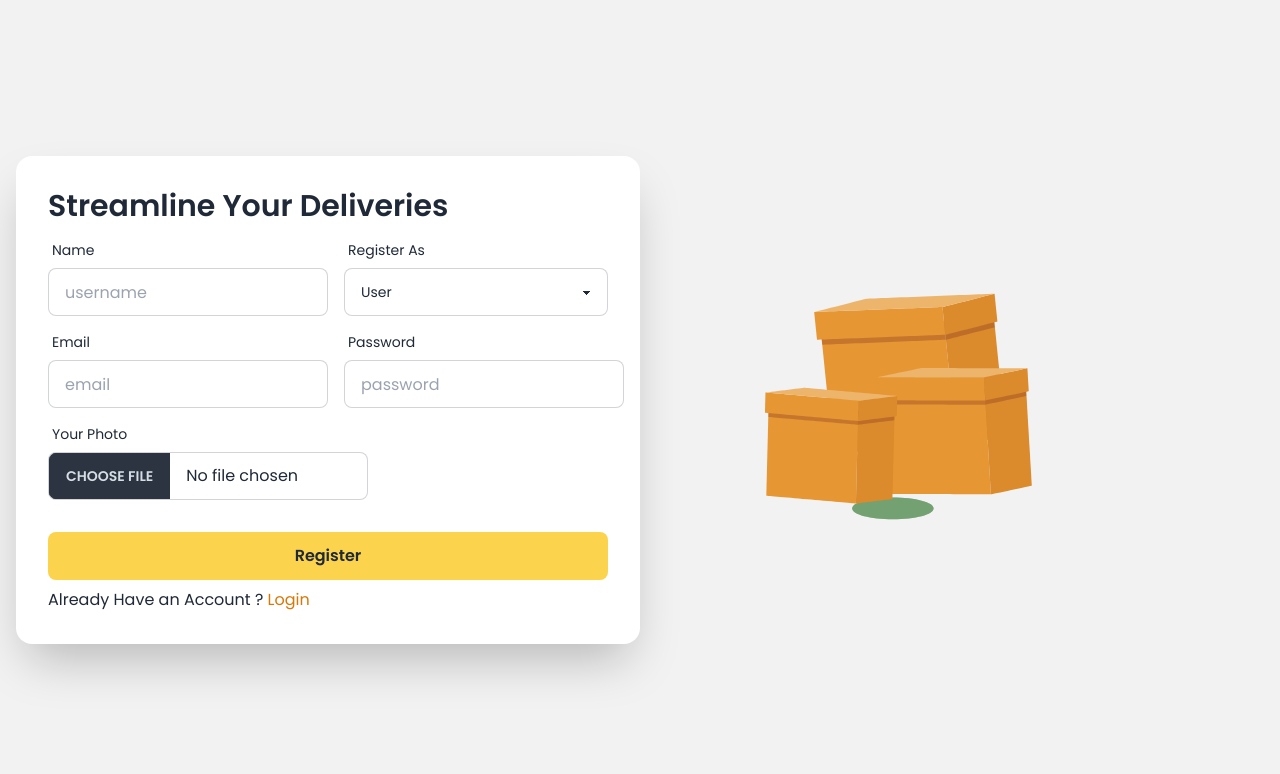
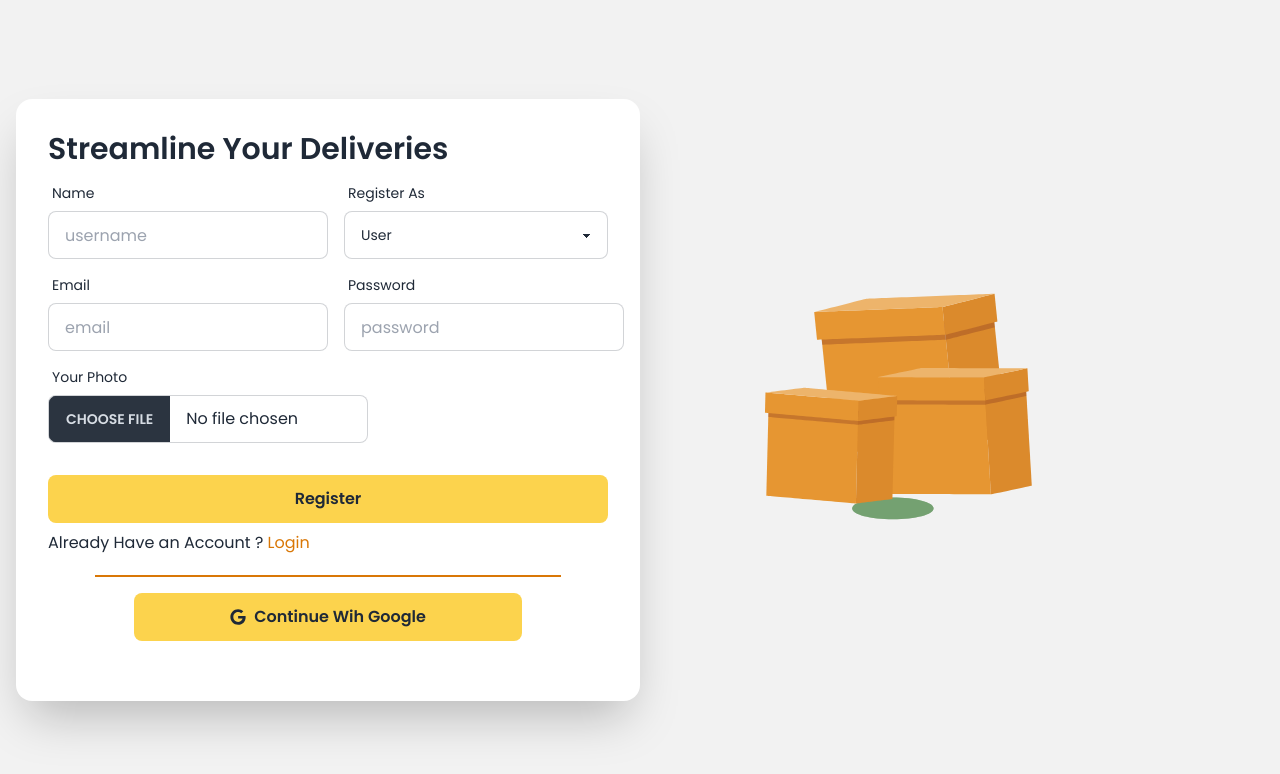
Before and after one commit to TazwoarCommits/Parcel-Cloud-Client-Side_PHA12, a React (Vite) app: page /register in a window 1280 px wide. Shown: the top 774 px of the page. Built offline with nearby package versions, Linux system fonts and the light colour scheme; no server answers; a web font is replaced by a local one.

Commit message:
google login done

```diff
--- /dev/null
+++ b/src/Components/SocialLogin/GoogleLogin.jsx
@@ -0,0 +1,51 @@
+import { GoogleAuthProvider } from "firebase/auth";
+import useAuth from "../../Hooks/useAuth";
+import { FaGoogle } from "react-icons/fa";
+import useAxiosPublic from "../../Hooks/useAxios";
+import { useNavigate } from "react-router-dom";
+import toast from "react-hot-toast";
+
+const GoogleLogin = () => {
+    const { googleLogin } = useAuth();
+    const provider = new GoogleAuthProvider;
+    const axiosPublic = useAxiosPublic();
+    const navigate = useNavigate();
+
+    const handleGoogleLogin = async () => {
+        try {
+            const res = await googleLogin(provider);
+            if (res?.user) {
+                const newUser = {
+                    email: res?.user?.email,
+                    name: res?.user?.displayName,
+                    photo: res?.user?.photoURL,
+                    role: "user"
+                }
+
+                const { data } = await axiosPublic.post("/users", newUser);
+                console.log(data);
+                if (data.message || data.insertedId) {
+                    toast.success("Successfully Signed In");
+                    navigate("/");
+                }
+            }
+
+        }
+        catch (err) {
+            console.log(err);
+        }
+    }
+
+    return (
+        <div className="w-full">
+            <button
+                onClick={handleGoogleLogin}
+                className="w-full flex items-center justify-center font-semibold gap-2 mx-auto bg-amber-300 hover:bg-amber-300/80 rounded-lg py-3">
+                <FaGoogle></FaGoogle>
+                Continue Wih Google
+            </button>
+        </div>
+    );
+};
+
+export default GoogleLogin;
--- a/src/Pages/Register/Register.jsx
+++ b/src/Pages/Register/Register.jsx
@@ -6,11 +6,12 @@ import useAuth from "../../Hooks/useAuth";
 import { useForm } from "react-hook-form";
 import toast from "react-hot-toast";
 import useAxiosPublic from "../../Hooks/useAxios";
+import GoogleLogin from "../../Components/SocialLogin/GoogleLogin";
 
 
 const Register = () => {
     const { createUser, updateUsersProfile, user } = useAuth();
-    const { handleSubmit, register, formState: { errors } , reset } = useForm();
+    const { handleSubmit, register, formState: { errors }, reset } = useForm();
     const axiosPublic = useAxiosPublic();
     const navigate = useNavigate();
 
@@ -43,16 +44,16 @@ const Register = () => {
                 const profileRes = await updateUsersProfile(newUser.name, newUser.photo);
                 console.log(profileRes);
 
-                if(newUser.role === "delivery man"){
-                    newUser.reviewCount = 0 ,
-                    newUser.delivered = 0 ,
-                    newUser.review = parseFloat(0).toFixed(1)
+                if (newUser.role === "delivery man") {
+                    newUser.reviewCount = 0,
+                        newUser.delivered = 0,
+                        newUser.review = parseFloat(0).toFixed(1)
 
-                    const {data} = await axiosPublic.post("/delivery-man" , newUser) ;
+                    const { data } = await axiosPublic.post("/delivery-man", newUser);
                     console.log(data);
                 }
-                else{
-                    const {data} = await axiosPublic.post("/users" , newUser) ;
+                else {
+                    const { data } = await axiosPublic.post("/users", newUser);
                     console.log(data);
                 }
 
@@ -64,9 +65,9 @@ const Register = () => {
             }
         }
 
-        catch(err){
+        catch (err) {
             console.log(err.message);
-            reset() ;
+            reset();
         }
 
     }
@@ -140,6 +141,11 @@ const Register = () => {
                             <div>
                                 <p>Already Have an Account ? <span className="text-amber-600"><Link to="/login">Login</Link></span></p>
                             </div>
+                            <div className="my-3 py-4 border-t-2 border-amber-600 mx-auto w-10/12">
+                                <div className="w-10/12 mx-auto">
+                                    <GoogleLogin></GoogleLogin>
+                                </div>
+                            </div>
                         </form>
                     </div>
                 </div>
--- a/src/Pages/Shared/Navbar.jsx
+++ b/src/Pages/Shared/Navbar.jsx
@@ -23,7 +23,6 @@ const Navbar = () => {
                     <div tabIndex={0} role="button" className="btn btn-ghost btn-circle">
                         <div className="indicator">
                             <IoMdNotificationsOutline className="text-xl font-bold" />
-                            <span className="badge badge-sm indicator-item">8</span>
                         </div>
                     </div>
                 </div>
@@ -58,6 +57,7 @@ const Navbar = () => {
 
                         }
                         <li>{user ? <p onClick={handleLogOut}>Logout</p> : <Link to="/register">Register</Link>}</li>
+                        <li>{user ? "" : <Link to="/login">Login</Link>}</li>
                     </ul>
                 </div>
             </div>
@@ -65,7 +65,6 @@ const Navbar = () => {
     );
 };
 
-{/* <li>{user? <Link to="/dashboard/myParcel">Dashboard</Link> : <Link to="/login">Login</Link>}</li> */ }
 
 
 export default Navbar;
--- a/src/Providers/AuthProvider.jsx
+++ b/src/Providers/AuthProvider.jsx
@@ -1,7 +1,7 @@
 import PropTypes from "prop-types";
 import { useEffect, useState } from "react";
 import { createContext } from "react";
-import { createUserWithEmailAndPassword, getAuth, onAuthStateChanged, signInWithEmailAndPassword, signOut, updateProfile } from "firebase/auth";
+import { createUserWithEmailAndPassword, getAuth, onAuthStateChanged, signInWithEmailAndPassword, signInWithPopup, signOut, updateProfile } from "firebase/auth";
 import { app } from "../Firebase/firebase.config";
 
 export const AuthContext = createContext(null);
@@ -11,15 +11,20 @@ const AuthProvider = ({ children }) => {
     const [user, setUser] = useState(null);
     const [loading, setLoading] = useState(true);
 
+    const googleLogin = (provider) => {
+        setLoading(true) ;
+        return signInWithPopup(auth , provider) ;
+    }
+
     const createUser = (email, password) => {
         setLoading(true);
         return createUserWithEmailAndPassword(auth, email, password)
-    }
+    } ;
 
     const loginUser = (email, password) => {
         setLoading(true);
         return signInWithEmailAndPassword(auth, email, password)
-    }
+    } ;
 
     const updateUsersProfile = (name, photo) => {
         setLoading(true) ;
@@ -27,7 +32,7 @@ const AuthProvider = ({ children }) => {
             displayName: name,
             photoURL: photo,
         });
-    }
+    } ;
 
     useEffect(()=>{
         const unsubscribe = onAuthStateChanged( auth , currentUser => {
@@ -38,12 +43,12 @@ const AuthProvider = ({ children }) => {
         return () => {
             return unsubscribe() ;
         }
-    },[])
+    },[]) ;
 
     const logOut = () => {
         setLoading(true) ;
         return signOut(auth);
-    }
+    } ;
 
 
     const authInfo = {
@@ -51,17 +56,19 @@ const AuthProvider = ({ children }) => {
         setUser,
         loading,
         createUser,
+        googleLogin ,
         loginUser,
         updateUsersProfile,
         logOut,
         setLoading,
-    }
+    } ;
 
     return (
         <AuthContext.Provider value={authInfo}>
             {children}
         </AuthContext.Provider>
     );
+
 };
 
 AuthProvider.propTypes = {
```
